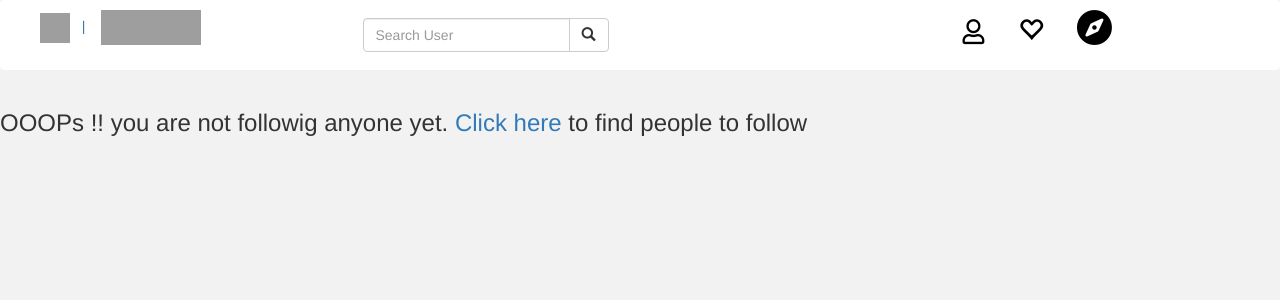
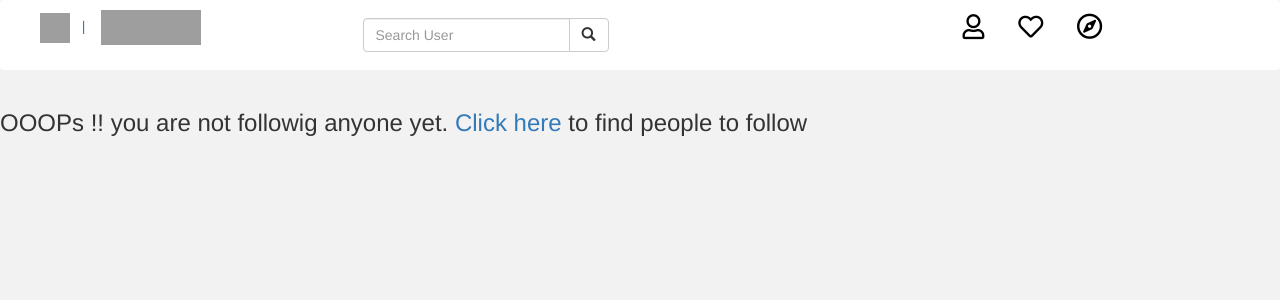
Before and after one commit to alexogola/instagram, a Django app: page / in a window 1280 px wide. Shown: the top 300 px of the page. Run offline with Django 3.2, Linux system fonts and the light colour scheme; the visitor is signed in with stand-in values (Sample User, id 1); data that the repository does not hold is empty; some libraries are stand-ins or nearby versions; grey boxes are pictures that could not be loaded.

Commit message:
add styling to navbar

```diff
--- a/clone/templates/navbar.html
+++ b/clone/templates/navbar.html
@@ -47,10 +47,10 @@
                     <i class="far fa-user"></i>&nbsp;&nbsp;&nbsp;
                 </a>
                 <a href="{% url 'profile' %}" id="instTitle" style="margin-right:6px;font-size:25px; color: #000000;">
-                    <span class="glyphicon glyphicon-heart-empty"></span>&nbsp;&nbsp;&nbsp;
+                    <i class="far fa-heart"></i>&nbsp;&nbsp;&nbsp;
                 </a>
                 <a href="{% url 'viewProfiles' %}">
-                    <i class="fa fa-compass" style="font-size:36px;color: #000000;"></i>
+                  <i class="far fa-compass" style="font-size:26px;color: #000000;"></i>
                 </a>
 
             </div>
```
